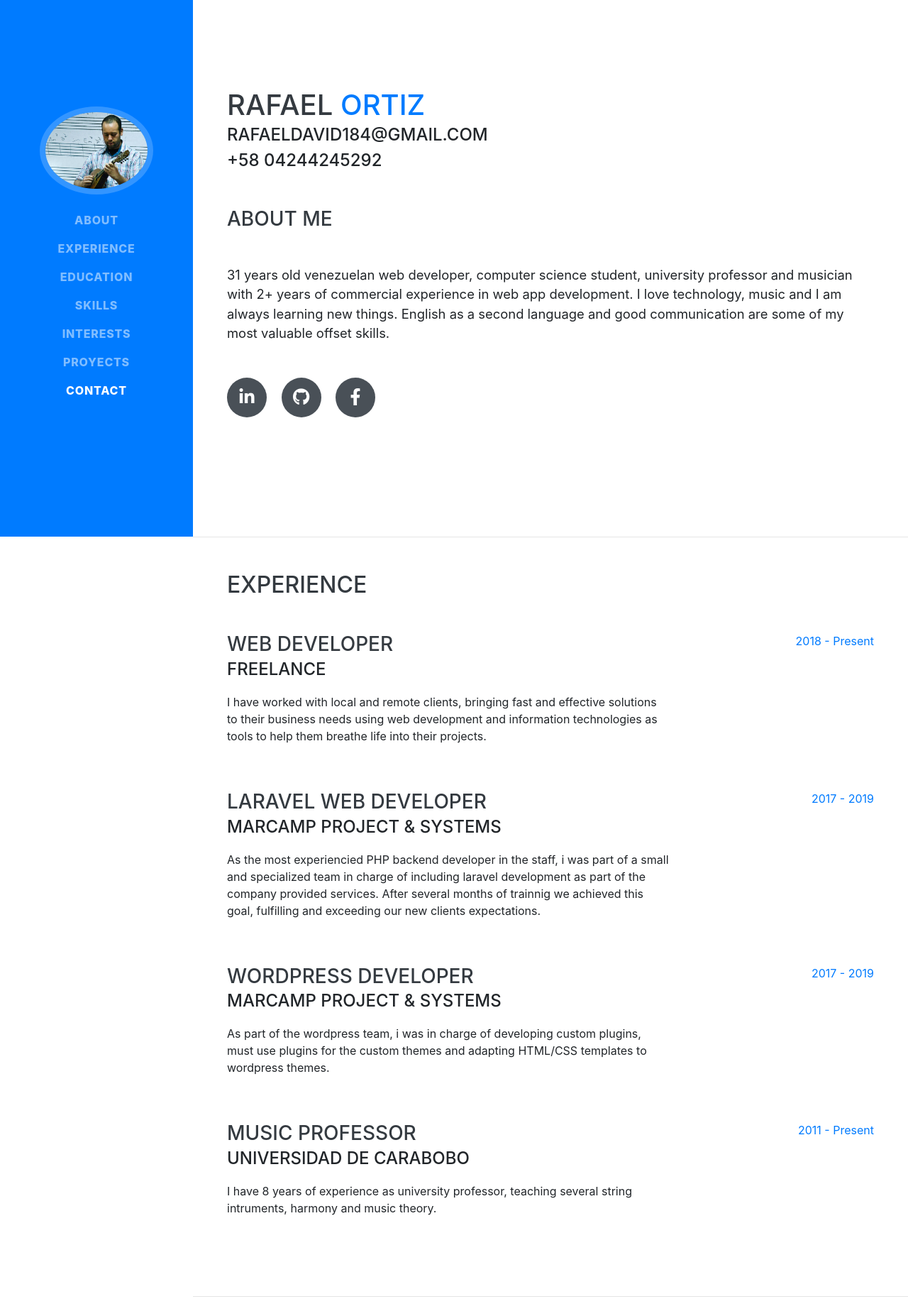
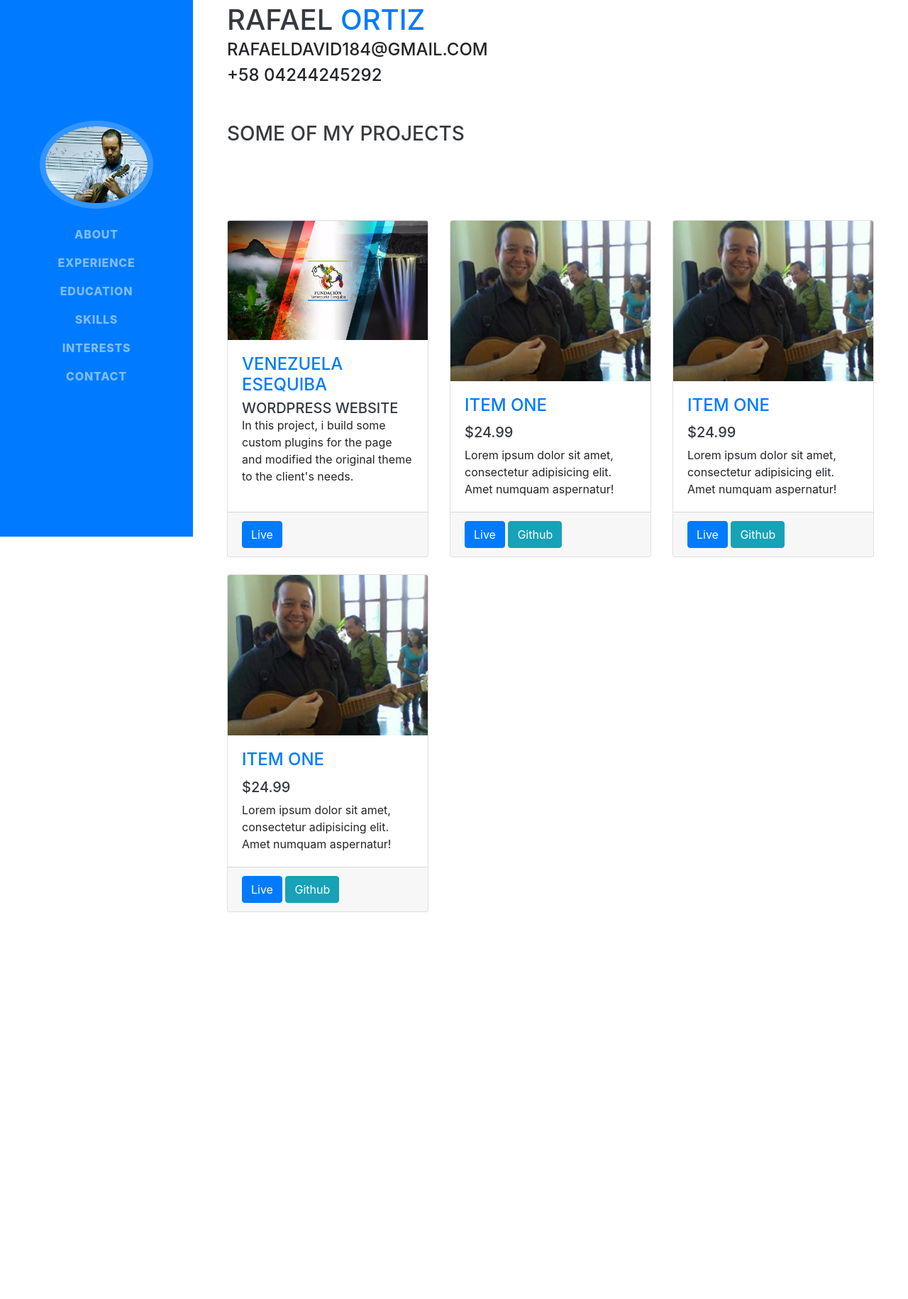
Before and after one commit to MrGustave184/mrgustave184.github.io, a website with bundled scripts: page projects.html in a window 1280 px wide. Shown: the part 44-1874 px from the top of the page at 71% size. After the commit the page ends 1401 px from the top, so only its background shows below. Built offline with nearby package versions, Linux system fonts and the light colour scheme; a web font is replaced by a local one.

Commit message:
add projects

```diff
--- a/projects.html
+++ b/projects.html
@@ -39,34 +39,31 @@
 		<div class="collapse navbar-collapse" id="navbarSupportedContent">
 			<ul class="navbar-nav">
 				<li class="nav-item">
-					<a class="nav-link js-scroll-trigger" href="#about">About</a>
+					<a class="nav-link js-scroll-trigger" href="https://mrgustave184.github.io/index.html#about">About</a>
 				</li>
 				<li class="nav-item">
-					<a class="nav-link js-scroll-trigger" href="#experience">Experience</a>
+					<a class="nav-link js-scroll-trigger" href="https://mrgustave184.github.io/index.html#experience">Experience</a>
 				</li>
 				<li class="nav-item">
-					<a class="nav-link js-scroll-trigger" href="#education">Education</a>
+					<a class="nav-link js-scroll-trigger" href="https://mrgustave184.github.io/index.html#education">Education</a>
 				</li>
 				<li class="nav-item">
-					<a class="nav-link js-scroll-trigger" href="#skills">Skills</a>
+					<a class="nav-link js-scroll-trigger" href="https://mrgustave184.github.io/index.html#skills">Skills</a>
 				</li>
 				<li class="nav-item">
-					<a class="nav-link js-scroll-trigger" href="#interests">Interests</a>
+					<a class="nav-link js-scroll-trigger" href="https://mrgustave184.github.io/index.html#interests">Interests</a>
 				</li>
 				<li class="nav-item">
-					<a class="nav-link js-scroll-trigger" href="#projects">Proyects</a>
-				</li>
-				<li class="nav-item">
-					<a class="nav-link js-scroll-trigger" href="#contact">Contact</a>
+					<a class="nav-link js-scroll-trigger" href="https://mrgustave184.github.io/index.html#contact">Contact</a>
 				</li>
 			</ul>
 		</div>
 	</nav>
 
+
+
 	<div class="container-fluid p-0">
-
-		<section class="resume-section p-3 p-lg-5 d-flex align-items-center" id="about">
-			<div class="w-100">
+		<div class="resume-section p-3 p-lg-5 align-items-center ">
 			<h1 class="mb-0">Rafael
 				<span class="text-primary">Ortiz</span>
 			</h1>
@@ -74,183 +71,87 @@
 				<div>rafaeldavid184@gmail.com</div>
 				<div>+58 04244245292</div>
 			</div>
-				<h3 class="mb-5">About Me</h3>
-				<p class="lead mb-5">31 years old venezuelan web developer, computer science student, university professor and
-					musician with 2+ years of commercial experience in web app development. I love technology, music and I am
-					always learning new things. English as a second language and good communication are some of my most valuable
-					offset skills.</p>
-				<div class="social-icons">
-					<a href="https://linkedin.com/in/rafael-ortiz-84748b159" target="_blank">
-						<i class="fab fa-linkedin-in"></i>
-					</a>
-					<a href="https://github.com/MrGustave184" target="_blank">
-						<i class="fab fa-github"></i>
-					</a>
-					<a href="https://www.facebook.com/rafael.ortiz.946" target="_blank">
-						<i class="fab fa-facebook-f"></i>
-					</a>
-				</div>
-			</div>
-		</section>
-
-		<hr class="m-0">
-
-		<section class="resume-section p-3 p-lg-5 d-flex justify-content-center" id="experience">
-			<div class="w-100">
-				<h2 class="mb-5">Experience</h2>
-
-				<div class="resume-item d-flex flex-column flex-md-row justify-content-between mb-5">
-					<div class="resume-content">
-						<h3 class="mb-0">Web Developer</h3>
-						<div class="subheading mb-3">Freelance</div>
-						<p>I have worked with local and remote clients, bringing fast and effective solutions to their business
-							needs using web development and information technologies as tools to help them breathe life into their
-							projects.</p>
-					</div>
-					<div class="resume-date text-md-right">
-						<span class="text-primary">2018 - Present</span>
+			<div class="text-align-center align-items-right">
+				<h3 >Some of my projects</h3>
 			</div>
 		</div>
 
-				<div class="resume-item d-flex flex-column flex-md-row justify-content-between mb-5">
-					<div class="resume-content">
-						<h3 class="mb-0">Laravel Web Developer</h3>
-						<div class="subheading mb-3">MARCAMP Project & Systems</div>
-						<p>As the most experiencied PHP backend developer in the staff, i was part of a small and specialized team
-							in charge of including laravel development as part of the company provided services. After several months
-							of trainnig we achieved this goal, fulfilling and exceeding our new clients expectations.</p>
+		<section class="resume-section p-3 p-lg-5 d-flex align-items-center" id="projects">
+
+			<div class="row">
+				<div class="col-lg-4 col-md-6 mb-4">
+					<div class="card h-100">
+						<a href="#"><img class="card-img-top" src="img/venezuela-sequiba.webp" alt=""></a>
+						<div class="card-body">
+							<h4 class="card-title">
+								<a href="#">Venezuela Esequiba</a>
+							</h4>
+							<h5 class="card-subtitle"> Wordpress Website </h5>
+							<p class="card-text">In this project, i build some custom plugins for the page and modified the original theme to the client's needs.</p>
 						</div>
-					<div class="resume-date text-md-right">
-						<span class="text-primary">2017 - 2019</span>
+						<div class="card-footer">
+							<a href="https://venezuelaesequiba.org/" class="btn btn-primary">Live</a>
+						</div>
+					</div>
+				</div>
+				<div class="col-lg-4 col-md-6 mb-4">
+					<div class="card h-100">
+						<a href="#"><img class="card-img-top" src="img/foto2.jpg" alt=""></a>
+						<div class="card-body">
+							<h4 class="card-title">
+								<a href="#">Item One</a>
+							</h4>
+							<h5>$24.99</h5>
+							<p class="card-text">Lorem ipsum dolor sit amet, consectetur adipisicing elit. Amet numquam aspernatur!</p>
+						</div>
+						<div class="card-footer">
+							<a href="" class="btn btn-primary">Live</a>
+							<a href="" class="btn btn-info">Github</a>
+						</div>
+					</div>
+				</div>
+				<div class="col-lg-4 col-md-6 mb-4">
+					<div class="card h-100">
+						<a href="#"><img class="card-img-top" src="img/foto2.jpg" alt=""></a>
+						<div class="card-body">
+							<h4 class="card-title">
+								<a href="#">Item One</a>
+							</h4>
+							<h5>$24.99</h5>
+							<p class="card-text">Lorem ipsum dolor sit amet, consectetur adipisicing elit. Amet numquam aspernatur!</p>
+						</div>
+						<div class="card-footer">
+							<a href="" class="btn btn-primary">Live</a>
+							<a href="" class="btn btn-info">Github</a>
+						</div>
+					</div>
+				</div>
+				<div class="col-lg-4 col-md-6 mb-4">
+					<div class="card h-100">
+						<a href="#"><img class="card-img-top" src="img/foto2.jpg" alt=""></a>
+						<div class="card-body">
+							<h4 class="card-title">
+								<a href="#">Item One</a>
+							</h4>
+							<h5>$24.99</h5>
+							<p class="card-text">Lorem ipsum dolor sit amet, consectetur adipisicing elit. Amet numquam aspernatur!</p>
+						</div>
+						<div class="card-footer">
+							<a href="" class="btn btn-primary">Live</a>
+							<a href="" class="btn btn-info">Github</a>
+						</div>
 					</div>
 				</div>
 
-				<div class="resume-item d-flex flex-column flex-md-row justify-content-between mb-5">
-					<div class="resume-content">
-						<h3 class="mb-0">Wordpress Developer</h3>
-						<div class="subheading mb-3">MARCAMP Project & Systems</div>
-						<p>As part of the wordpress team, i was in charge of developing custom plugins, must use plugins for the
-							custom themes and adapting HTML/CSS templates to wordpress themes.</p>
-					</div>
-					<div class="resume-date text-md-right">
-						<span class="text-primary">2017 - 2019</span>
-					</div>
-				</div>
 
-				<div class="resume-item d-flex flex-column flex-md-row justify-content-between mb-5">
-					<div class="resume-content">
-						<h3 class="mb-0">Music Professor</h3>
-						<div class="subheading mb-3">Universidad de Carabobo</div>
-						<p>I have 8 years of experience as university professor, teaching several string intruments, harmony and
-							music theory.</p>
-					</div>
-					<div class="resume-date text-md-right">
-						<span class="text-primary">2011 - Present</span>
-					</div>
-				</div>
-
-			</div>
-
-		</section>
-
-		<hr class="m-0">
-
-		<section class="resume-section p-3 p-lg-5 d-flex align-items-center" id="education">
-			<div class="w-100">
-				<h2 class="mb-5">Education</h2>
-
-				<div class="resume-item d-flex flex-column flex-md-row justify-content-between mb-5">
-					<div class="resume-content">
-						<h3 class="mb-0">Universidad de Carabobo</h3>
-						<div class="subheading mb-3">Major in Education</div>
-						<div>Music and Music Education</div>
-					</div>
-				</div>
-
-				<div class="resume-item d-flex flex-column flex-md-row justify-content-between">
-					<div class="resume-content">
-						<h3 class="mb-0">Universidad de Carabobo</h3>
-						<div class="subheading mb-3">Computer Science</div>
-					</div>
-				</div>
 
 			</div>
 		</section>
 
-		<hr class="m-0">
 
-		<section class="resume-section p-3 p-lg-5 d-flex align-items-center" id="skills">
-			<div class="w-100">
-				<h2 class="mb-5">Skills</h2>
 
-				<div class="subheading mb-3">Programming Languages &amp; Tools</div>
-				<ul class="list-inline dev-icons">
-					<li class="list-inline-item">PHP
-						<i class="fab fa-php"></i> -
-					</li>
-					<li class="list-inline-item">Laravel
-						<i class="fab fa-laravel"></i> -
-					</li>
-					<li class="list-inline-item">Wordpress
-						<i class="fab fa-wordpress"></i>
-					</li>
-					<li class="list-inline-item">Javascript
-						<i class="fab fa-js-square"></i> -
-					</li>
-					<li class="list-inline-item">HTML
-						<i class="fab fa-html5"></i> -
-					</li>
-					<li class="list-inline-item">CSS
-						<i class="fab fa-css3-alt"></i>
-					</li>
-				</ul>
 
-				<div class="subheading mb-3">Offset Skills</div>
-				<ul class="fa-ul mb-0">
-					<li>
-						<i class="fa-li fa fa-check"></i>
-						English as a Second Language
-					</li>
-					<li>
-						<i class="fa-li fa fa-check"></i>
-						Communication
-					</li>
-				</ul>
-			</div>
-		</section>
 
-		<hr class="m-0">
-
-		<section class="resume-section p-3 p-lg-5 d-flex align-items-center" id="interests">
-			<div class="w-100">
-				<h2 class="mb-5">Interests</h2>
-				<p>Apart from being a web developer and a music professor, I enjoy watching sci-fi and epic fantasy genre movies
-					and tv shows. I like to play videogames and tabletop RPG games with my friends and time to time, i organize
-					family meetings and cook some good meals for them. </p>
-				<p class="mb-0">I spend a large amount of my free time learning new skills, researching and exploring the latest
-					technology advancements in the web development world.</p>
-			</div>
-		</section>
-
-		<hr class="m-0">
-
-		<section class="resume-section p-3 p-lg-5 d-flex align-items-center" id="contact">
-			<div class="w-100">
-				<h2 class="mb-5">Contact</h2>
-				<ul class="fa-ul mb-0">
-					<li>
-						<i class="fa-li fa fa-check"></i>
-						Email: rafaeldavid184@gmail.com
-					</li>
-					<li>
-						<i class="fa-li fa fa-check"></i>
-						Phone: +58 04244245292
-					</li>
-				</ul>
-			</div>
-		</section>
-
-		<hr class="m-0">
 	</div>
 
 	<!-- Bootstrap core JavaScript -->
```
Also changed, not shown: index.html (+1 -1 lines), img/venezuela-sequiba.webp (added). Lines whose indentation alone changed are shown as unchanged.
